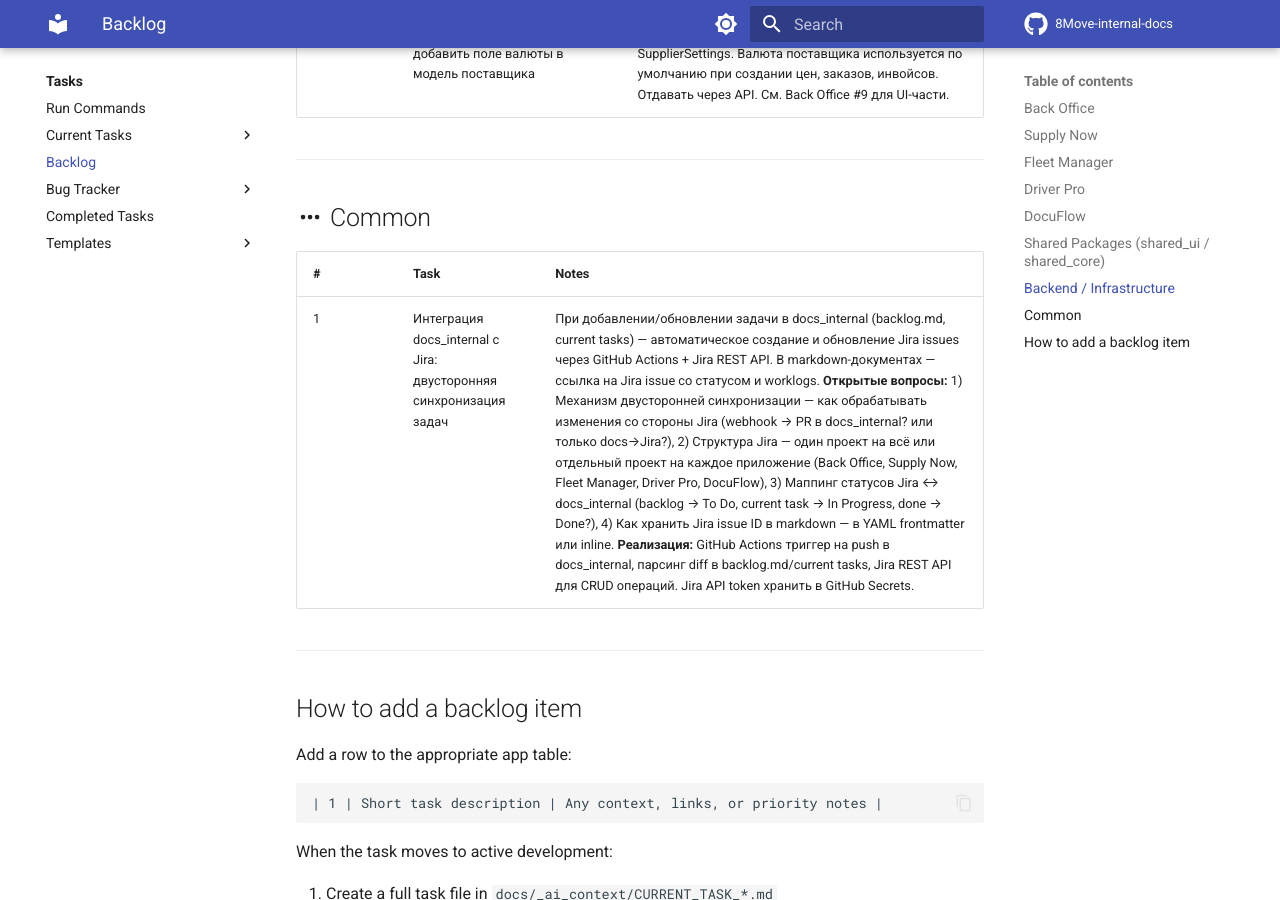
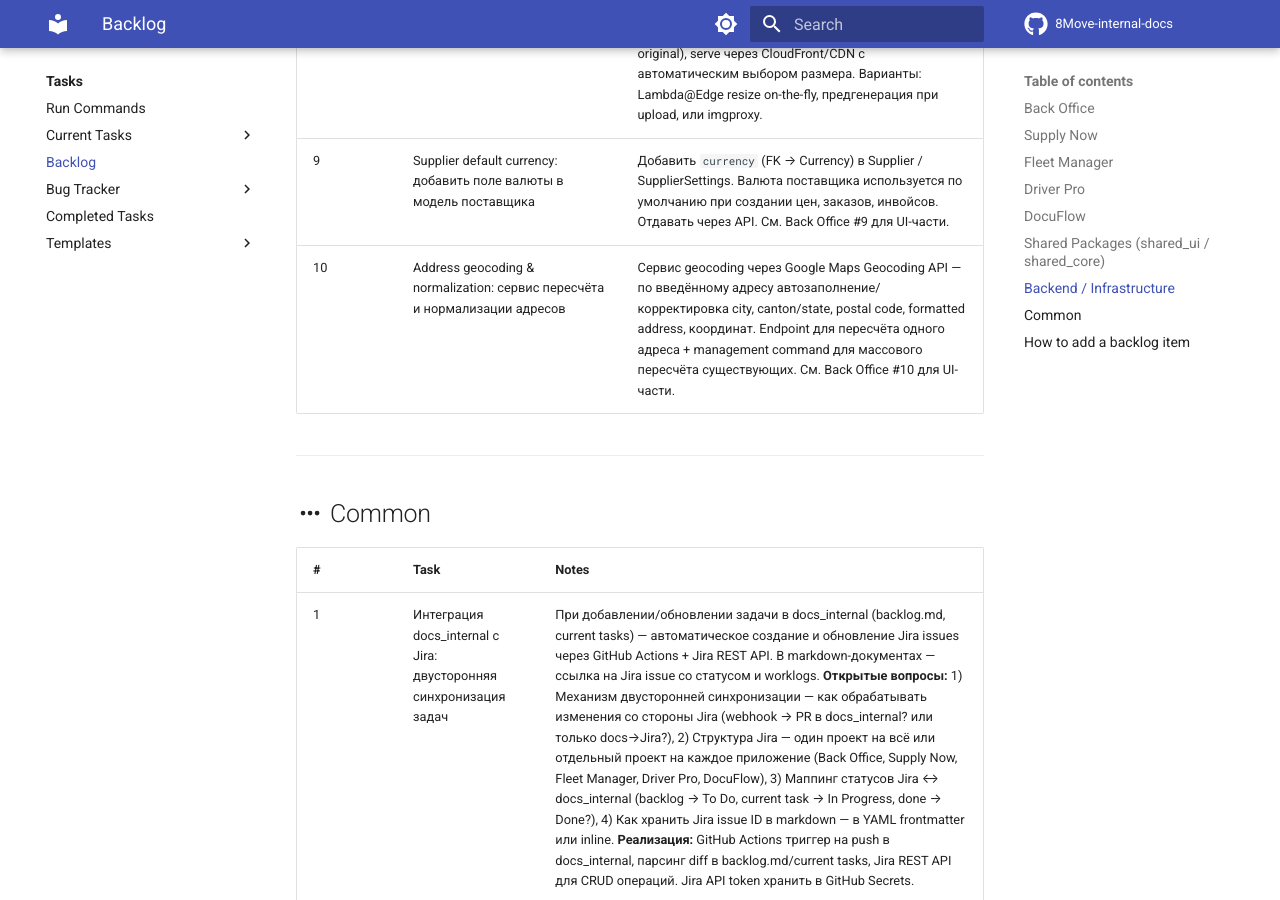
Before and after one commit to MaxShytov/8Move-internal-docs, an MkDocs documentation site: the page built from docs/tasks/backlog.md, in a window 1280 px wide and 900 px high, scrolled down 5356 px. Built offline with MkDocs 1.6.1 and Material for MkDocs 9.7.7, drawn with Linux system fonts in a browser that asks for light colours; comment, search, counter and statistics services are not loaded; some of the changed text lies outside the part shown.

Commit message:
backlog: add address geocoding & normalization (Back Office #10 + Backend #10)
Co-Authored-By: Claude Opus 4.6 <noreply@anthropic.com>

```diff
--- a/docs/tasks/backlog.md
+++ b/docs/tasks/backlog.md
@@ -20,6 +20,7 @@ Ideas and planned tasks that are not yet in active development. When a task move
 | 7 | Добавить разделы в Supplier Settings: Зоны доставки, Типы цен, Единицы измерения, Индустрии, Автомобили, Водители | 6 новых CRUD-разделов в настройках поставщика. Каждый раздел — управление справочником (список, создание, редактирование, удаление). |
 | 8 | Delivery zone assignment map — интерактивная карта назначения зон доставки клиентам | На форме редактирования зон доставки показывать карту с клиентами: зелёные — с установленной зоной, красные — без зоны. Дать возможность назначать/менять зону прямо из карты (клик по клиенту → выбор зоны). |
 | 9 | Supplier default currency: добавить выбор валюты поставщика в Settings | UI для выбора валюты в настройках поставщика. Валюта должна использоваться по умолчанию при создании цен, заказов, инвойсов. Требует backend-задачу (см. Backend #9). |
+| 10 | Address geocoding & normalization: кнопка пересчёта адреса в форме | Кнопка "Пересчитать адрес" в форме адреса клиента/поставщика — по введённым данным через Google Maps Geocoding API автозаполнение city, canton, postal code, formatted address, координат. Массовый пересчёт существующих адресов. Требует backend (см. Backend #10). |
 
 ---
 
@@ -85,6 +86,7 @@ Ideas and planned tasks that are not yet in active development. When a task move
 | 7 | Автоматический поиск и загрузка логотипов клиентов по домену/названию компании | По аналогии с HubSpot. Варианты: Clearbit Logo API (бесплатный, по домену), Google Places API, favicon fallback. Backend: сервис обогащения данных клиента — при создании/редактировании клиента с website автоматически подтягивать логотип и сохранять в S3. Низкий приоритет. |
 | 8 | Оптимизация изображений: thumbnails и resize при загрузке в S3 | Сейчас изображения загружаются as-is (после ImagePicker compress ~300-500KB) и отдаются в полном размере везде — даже для 44px аватарок в списках. ~100x overhead по трафику. Нужно: генерация thumbnails при загрузке (e.g. 100px, 300px, original), serve через CloudFront/CDN с автоматическим выбором размера. Варианты: Lambda@Edge resize on-the-fly, предгенерация при upload, или imgproxy. |
 | 9 | Supplier default currency: добавить поле валюты в модель поставщика | Добавить `currency` (FK → Currency) в Supplier / SupplierSettings. Валюта поставщика используется по умолчанию при создании цен, заказов, инвойсов. Отдавать через API. См. Back Office #9 для UI-части. |
+| 10 | Address geocoding & normalization: сервис пересчёта и нормализации адресов | Сервис geocoding через Google Maps Geocoding API — по введённому адресу автозаполнение/корректировка city, canton/state, postal code, formatted address, координат. Endpoint для пересчёта одного адреса + management command для массового пересчёта существующих. См. Back Office #10 для UI-части. |
 
 ---
 
```
